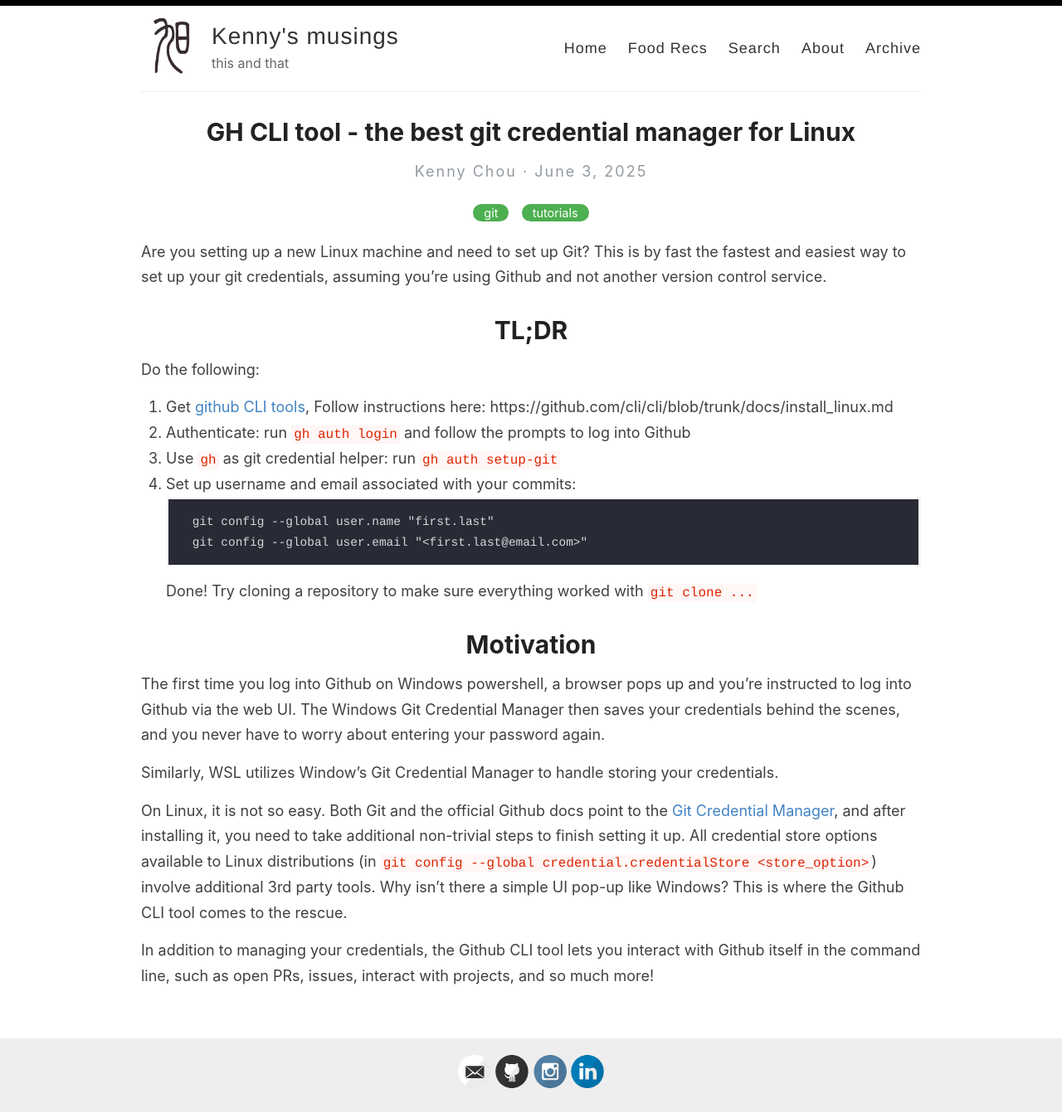
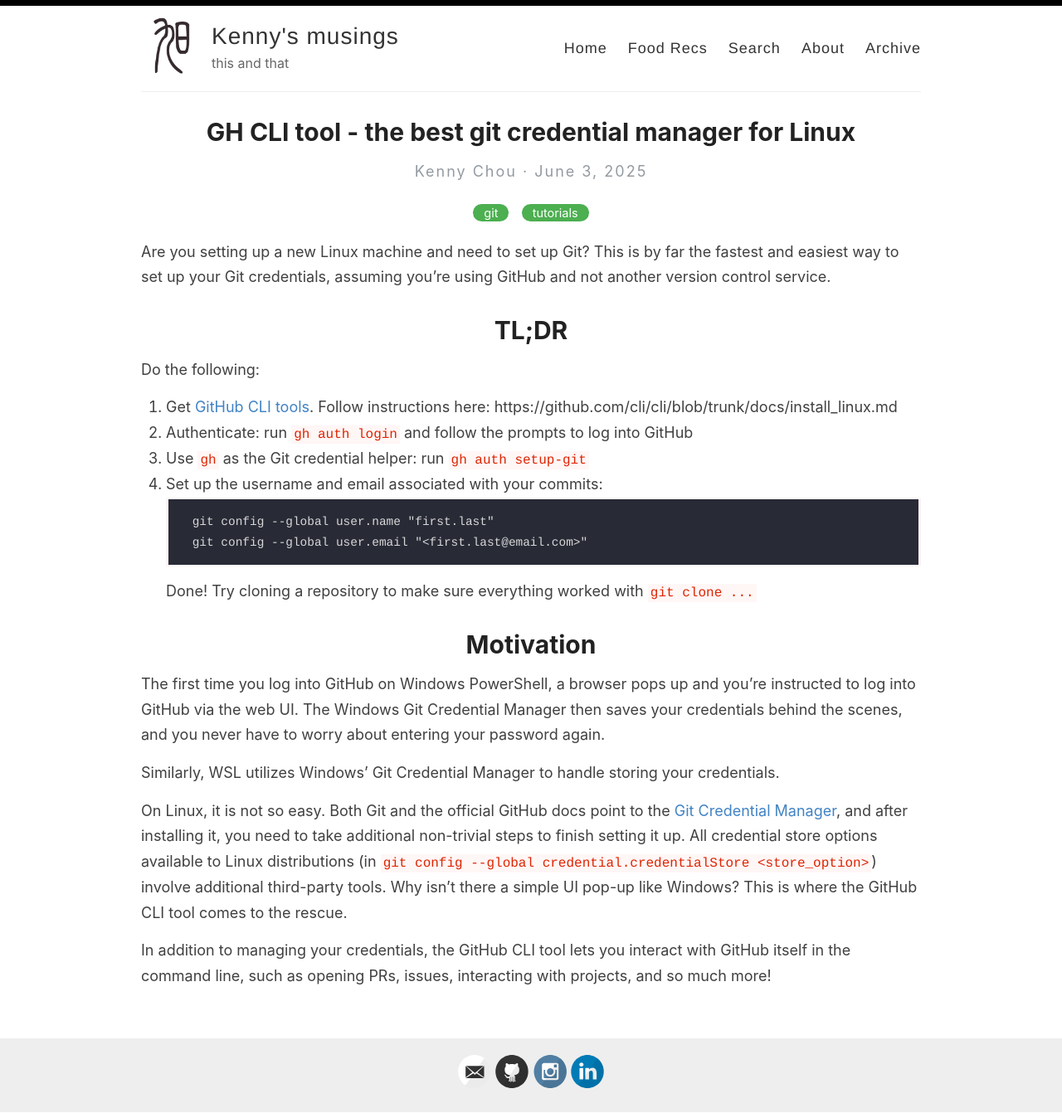
Before and after one commit to kfchou/kfchou.github.io, a Jekyll site: the page built from _posts/2025-06-03-set-up-git-linux.md, in a window 1280 px wide. Shown: the whole page at 83% size. Built offline with Jekyll 4.4.1, drawn with Linux system fonts in a browser that asks for light colours; comment, search, counter and statistics services are not loaded.

Commit message:
fix grammar

````diff
--- a/_posts/2025-06-03-set-up-git-linux.md
+++ b/_posts/2025-06-03-set-up-git-linux.md
@@ -2,18 +2,18 @@
 layout: post
 title:  GH CLI tool - the best git credential manager for Linux
 categories: [git, tutorials]
-excerpt: Set up git credentials on a linux machine in ~2 minutes
+excerpt: Set up git credentials on a Linux machine in ~2 minutes
 ---
 
-Are you setting up a new Linux machine and need to set up Git? This is by fast the fastest and easiest way to set up your git credentials, assuming you're using Github and not another version control service.
+Are you setting up a new Linux machine and need to set up Git? This is by far the fastest and easiest way to set up your Git credentials, assuming you're using GitHub and not another version control service.
 
 # TL;DR
 Do the following:
 
-1. Get [github CLI tools](https://cli.github.com/manual/), Follow instructions here: https://github.com/cli/cli/blob/trunk/docs/install_linux.md
-2. Authenticate: run `gh auth login` and follow the prompts to log into Github
-3. Use `gh` as git credential helper: run `gh auth setup-git`
-4. Set up username and email associated with your commits:
+1. Get [GitHub CLI tools](https://cli.github.com/manual/). Follow instructions here: https://github.com/cli/cli/blob/trunk/docs/install_linux.md
+2. Authenticate: run `gh auth login` and follow the prompts to log into GitHub
+3. Use `gh` as the Git credential helper: run `gh auth setup-git`
+4. Set up the username and email associated with your commits:
     ```
     git config --global user.name "first.last"
     git config --global user.email "<first.last@email.com>"
@@ -21,10 +21,10 @@
 Done! Try cloning a repository to make sure everything worked with `git clone ...`
 
 # Motivation
-The first time you log into Github on Windows powershell, a browser pops up and you're instructed to log into Github via the web UI. The Windows Git Credential Manager then saves your credentials behind the scenes, and you never have to worry about entering your password again.
+The first time you log into GitHub on Windows PowerShell, a browser pops up and you're instructed to log into GitHub via the web UI. The Windows Git Credential Manager then saves your credentials behind the scenes, and you never have to worry about entering your password again.
 
-Similarly, WSL utilizes Window's Git Credential Manager to handle storing your credentials.
+Similarly, WSL utilizes Windows' Git Credential Manager to handle storing your credentials.
 
-On Linux, it is not so easy. Both Git and the official Github docs point to the [Git Credential Manager](https://github.com/git-ecosystem/git-credential-manager), and after installing it, you need to take additional non-trivial steps to finish setting it up. All credential store options available to Linux distributions (in `git config --global credential.credentialStore <store_option>`) involve additional 3rd party tools. Why isn't there a simple UI pop-up like Windows? This is where the Github CLI tool comes to the rescue.
+On Linux, it is not so easy. Both Git and the official GitHub docs point to the [Git Credential Manager](https://github.com/git-ecosystem/git-credential-manager), and after installing it, you need to take additional non-trivial steps to finish setting it up. All credential store options available to Linux distributions (in `git config --global credential.credentialStore <store_option>`) involve additional third-party tools. Why isn't there a simple UI pop-up like Windows? This is where the GitHub CLI tool comes to the rescue.
 
-In addition to managing your credentials, the Github CLI tool lets you interact with Github itself in the command line, such as open PRs, issues, interact with projects, and so much more!
+In addition to managing your credentials, the GitHub CLI tool lets you interact with GitHub itself in the command line, such as opening PRs, issues, interacting with projects, and so much more!
````
